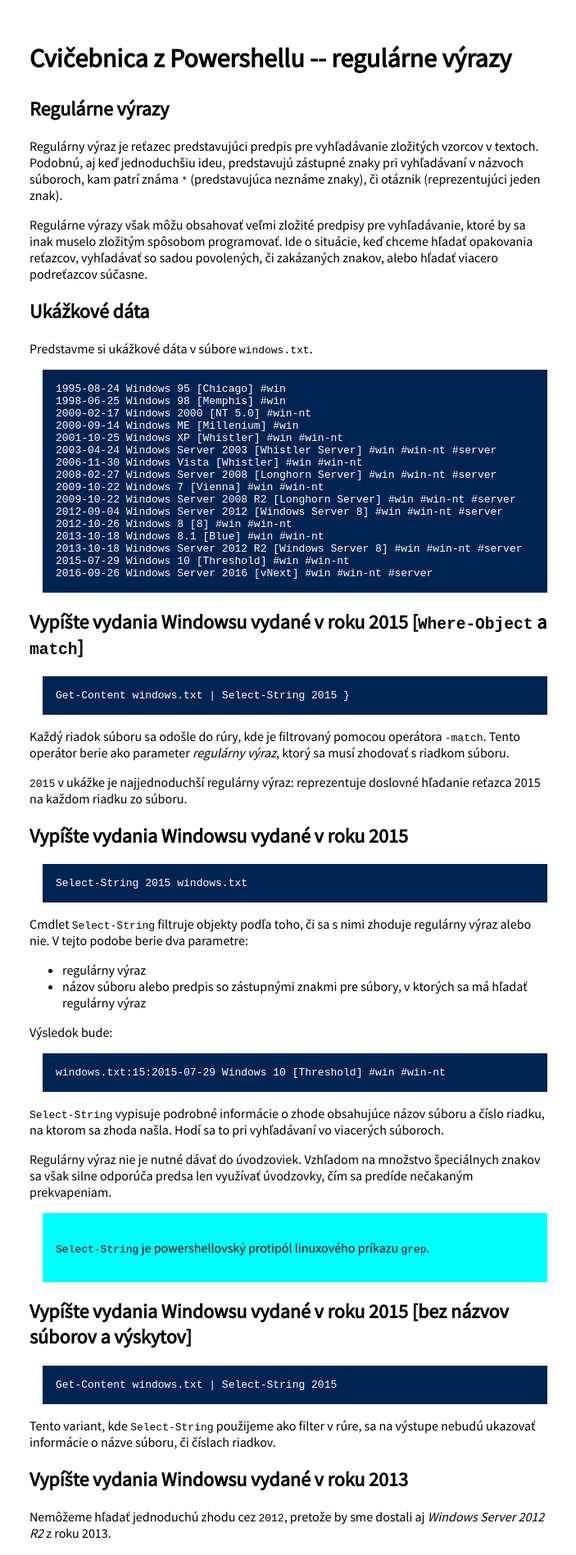
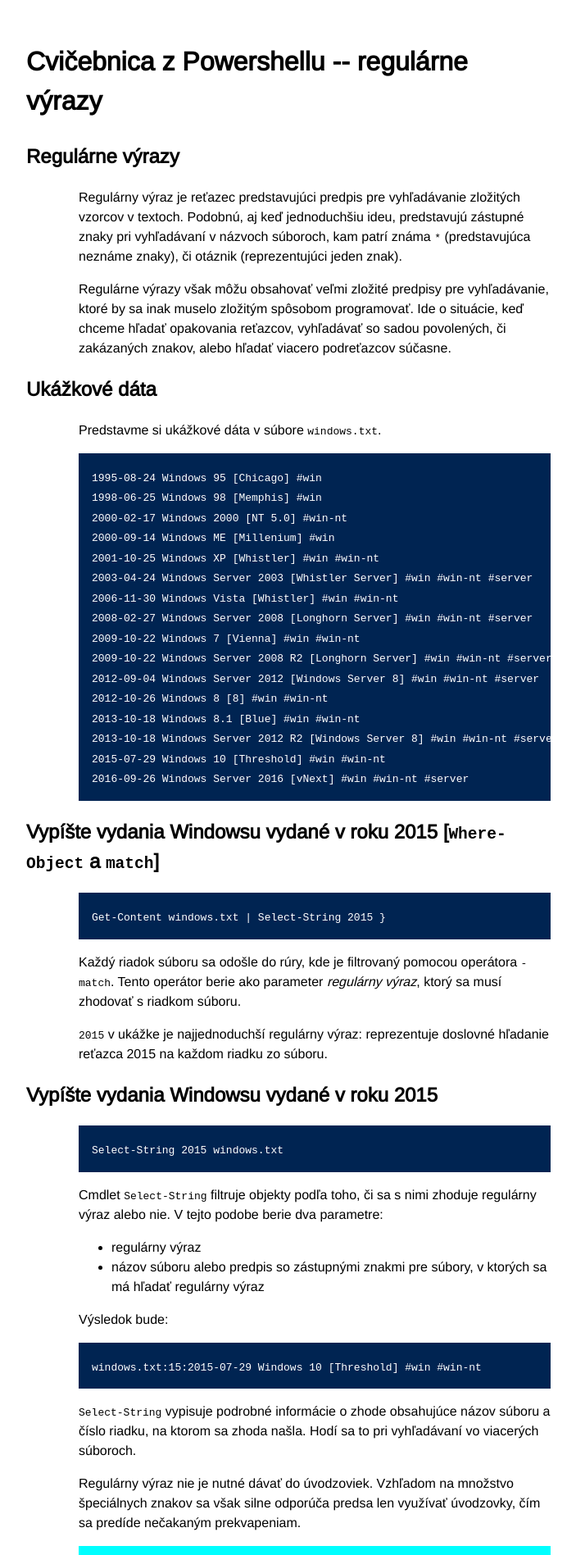
Before and after one commit to novotnyr/powershell-cvicebnica, a Jekyll site: the page built from regexp.markdown, in a window 1280 px wide. Shown: the top 1897 px of the page at 82% size, without its empty margins (288-991 px from the left). Built offline with Jekyll 4.4.1, drawn with Linux system fonts in a browser that asks for light colours.

Commit message:
Upraveny CSS styl s vyliezajucimi okrajmi

```diff
--- a/css/style.css
+++ b/css/style.css
@@ -1,15 +1,18 @@
+@import 'https://fonts.googleapis.com/css?family=Arimo|Source+Code+Pro';
+
 body {
-	font-family: 'Source Sans Pro', sans-serif;
+	font-family: 'Arimo', sans-serif;
+	line-height: 1.5;
 }
 
 .post {
     margin: auto;
-    width: 50%;
+    max-width: 40em;
+    width: 40em;
     padding: 12pt;
 }
 
 .highlighter-rouge pre {
-	margin-left: 12pt;
 	padding: 12pt;
 	background: rgb(0, 36, 82);
 	color: white;
@@ -20,7 +23,18 @@
 }
 
 .alternative-solution {
-	margin-left: 12pt;
 	padding: 12pt;
 	background: cyan;
 }
+
+pre {
+	font-family: 'Source Code Pro', monospace;
+}
+
+.post p, .post ul, .post pre, .post .alternative-solution {
+	margin-left: 4em;
+}
+
+.post .alternative-solution p {
+	margin-left: 0;
+}
```
